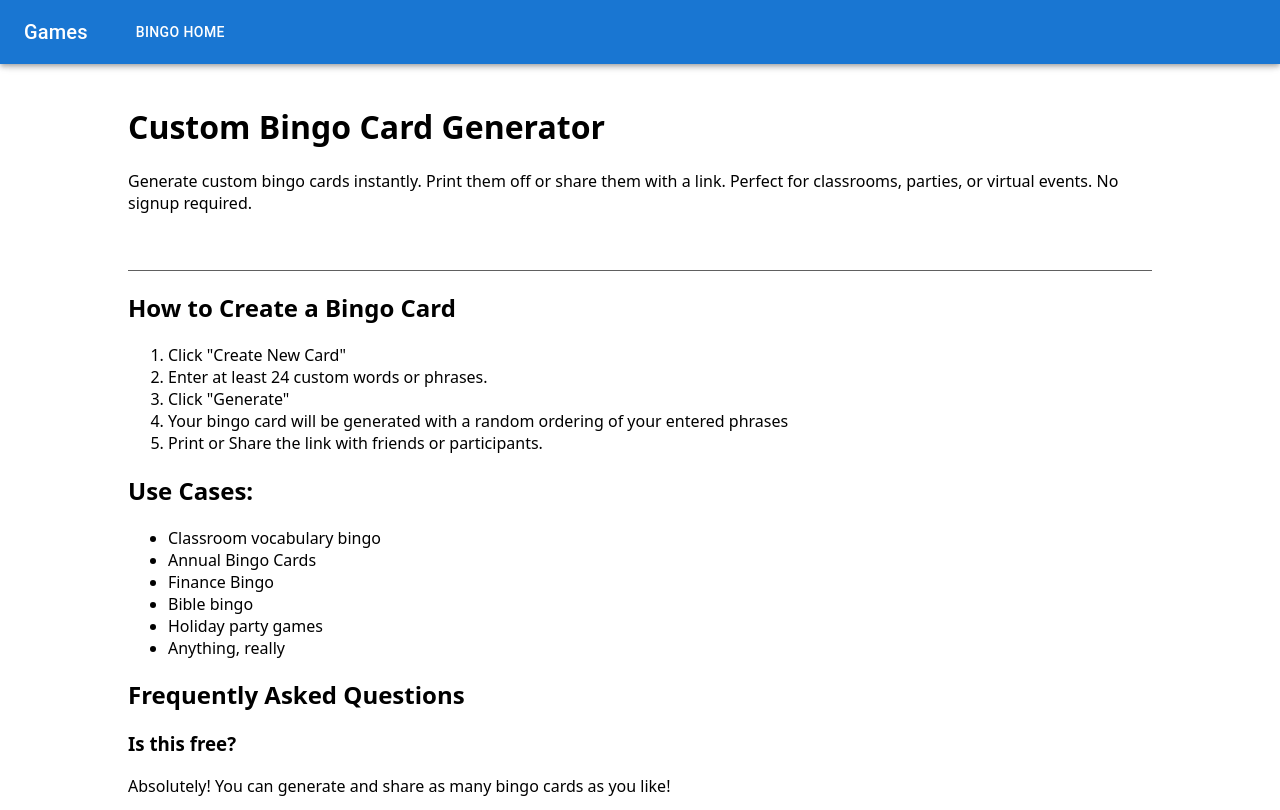
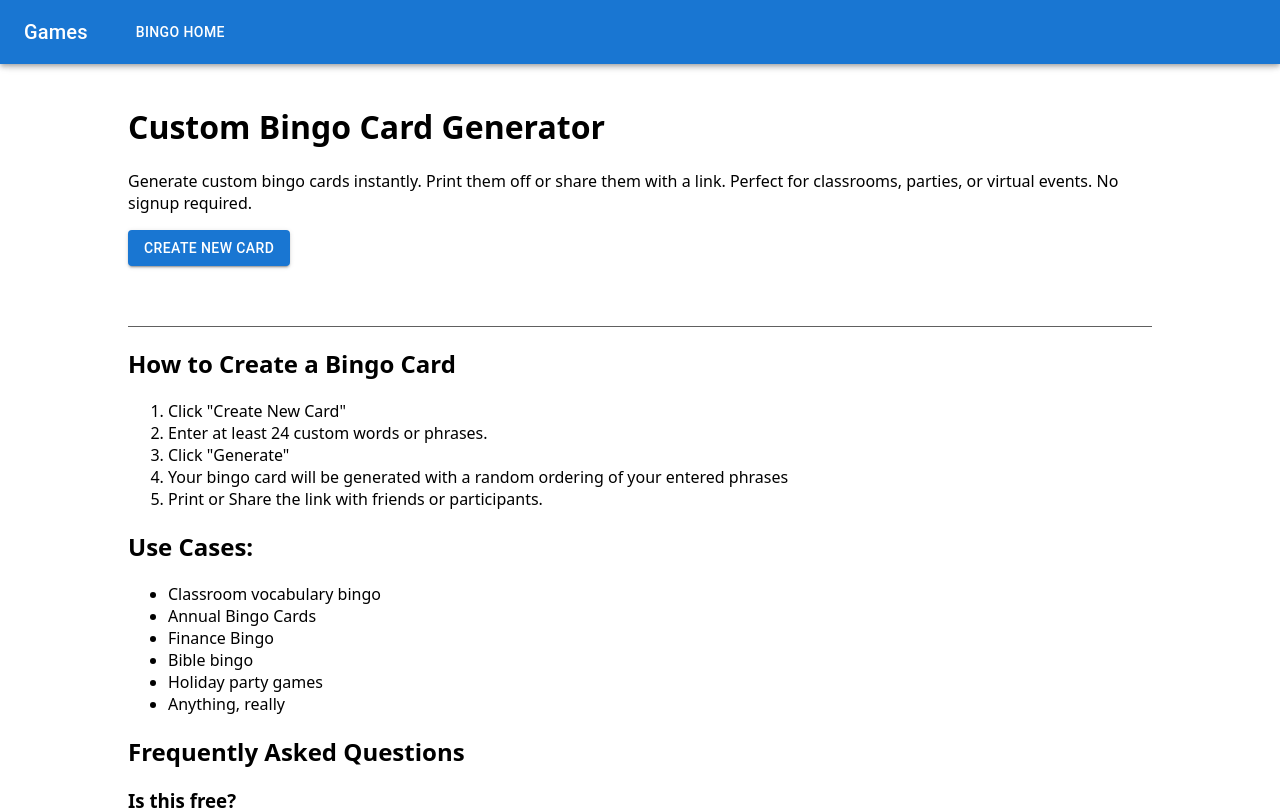
Before and after one commit to hagensv-web/games, a Next.js app: page /games/bingo in a window 1280 px wide. Shown: the top 810 px of the page. Built offline with nearby package versions, Linux system fonts and the light colour scheme; what @mui/material-nextjs would draw is missing.

Commit message:
Add edit card button

```diff
--- a/src/components/bingo/CardListingGrid.tsx
+++ b/src/components/bingo/CardListingGrid.tsx
@@ -1,10 +1,13 @@
 "use client"
 
 import Grid from "@mui/material/Grid";
-import CardListing from "./CardListing";
+import CardListing from "@/components/bingo/CardListing";
 import { useEffect, useState } from "react";
 import { BingoCard } from "@/types/Bingo";
-import { deleteBingoCard, getBingoCard, getCardIds } from "@/utility/bingo/bingo_storage";
+import { createBingoCard, deleteBingoCard, getBingoCard, getCardIds } from "@/utility/bingo/bingo_storage";
+import Button from "@mui/material/Button";
+import { editCard } from "@/utility/bingo/navigation";
+import Spacer from "@/components/Spacer";
 
 export default function CardListingGrid(){
 
@@ -25,11 +28,15 @@ export default function CardListingGrid(){
         setCards(prev => prev.filter(c => c.id !== card.id))
     }
 
-    return <Grid container spacing={4}>
+    return <>
+    <Button variant="contained" onClick={() => window.location.href = editCard(createBingoCard())}>Create New Card</Button>
+    <Spacer height="20px" />
+    <Grid container spacing={4}>
         { cards.map( (card,idx) =>
             <Grid key={idx} size={{ xs: 12, md: 6 }}>
                 <CardListing deleteFunction={deleteCard} card={card} />
             </Grid>
         )}
     </Grid>
+    </>
 }
```
